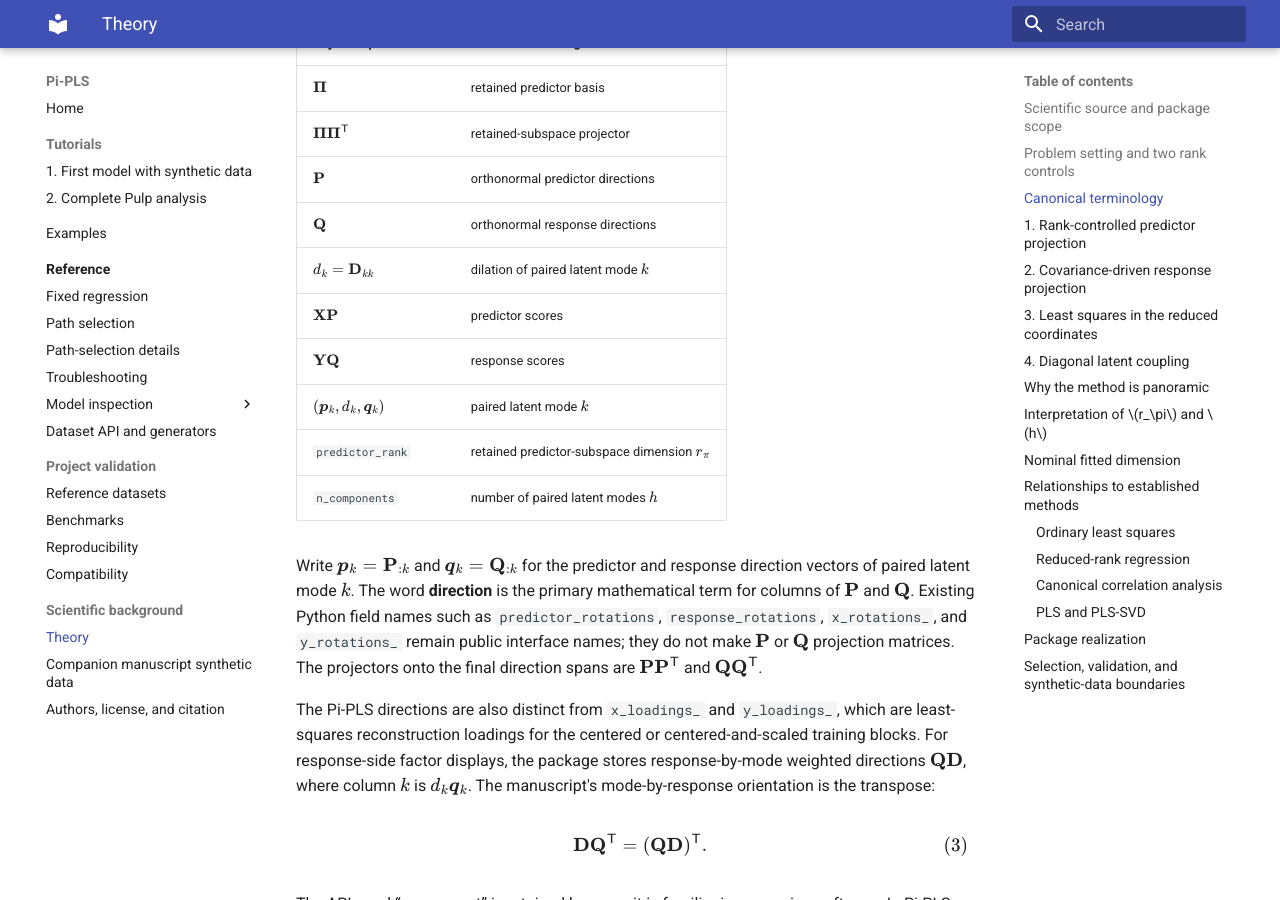
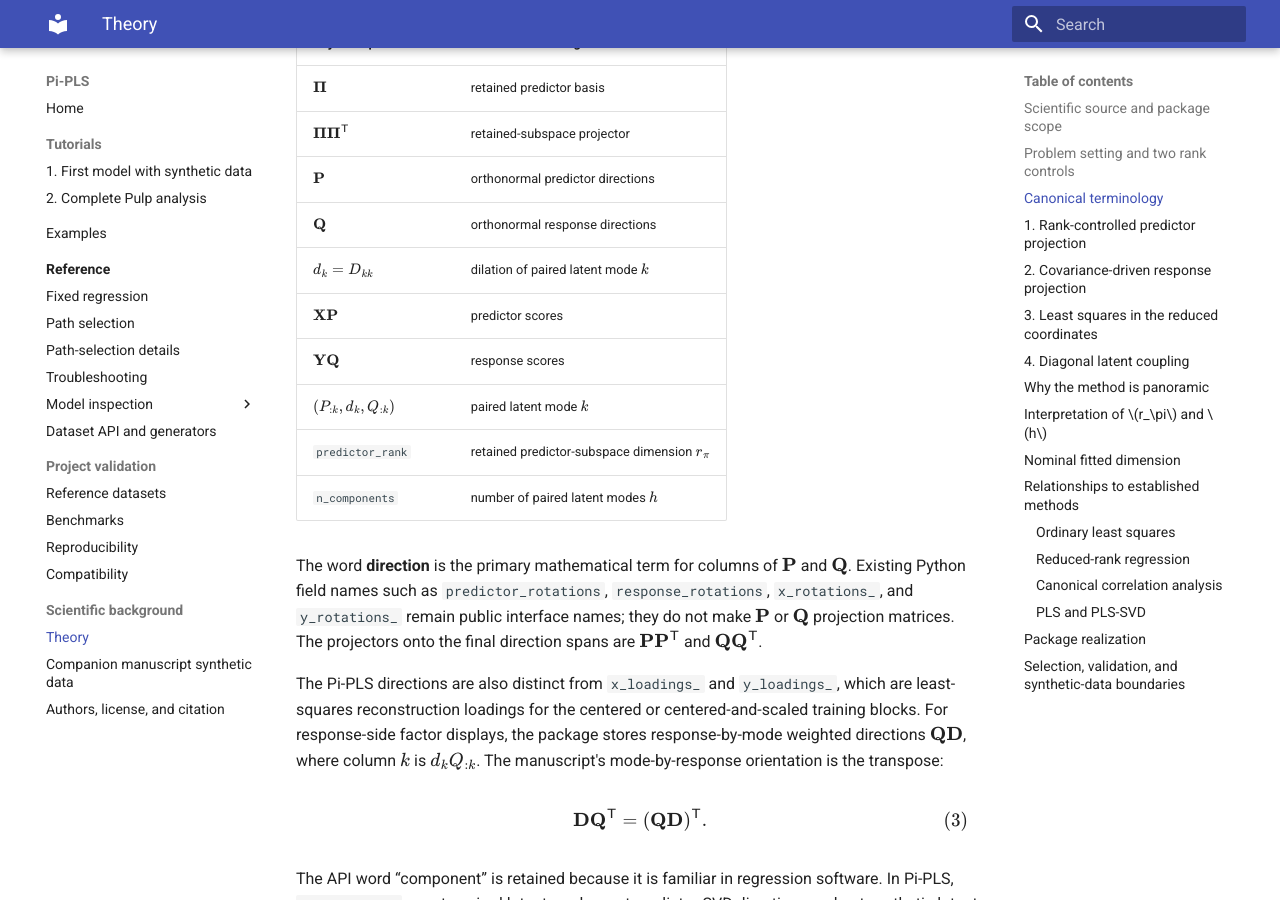
Before and after one commit to stefanlindstroem/pipls_private, an MkDocs documentation site: the page built from docs/theory.md, in a window 1280 px wide and 900 px high, scrolled down 1432 px. Built offline with MkDocs 1.6.1 and Material for MkDocs 9.7.7, drawn with Linux system fonts in a browser that asks for light colours; some of the changed text lies outside the part shown.

Commit message:
Correct matrix and indexed-column notation

```diff
--- a/docs/javascripts/mathjax.js
+++ b/docs/javascripts/mathjax.js
@@ -5,9 +5,6 @@ window.MathJax = {
     processEscapes: true,
     processEnvironments: true,
     tags: "ams",
-    macros: {
-      bm: ["\\boldsymbol{#1}", 1],
-    },
   },
   options: {
     ignoreHtmlClass: ".*|",
--- a/docs/theory.md
+++ b/docs/theory.md
@@ -62,16 +62,15 @@ The package uses the following terms for the fixed Pi-PLS construction:
 | $\mathbf{\Pi}\mathbf{\Pi}^{\mathsf T}$ | retained-subspace projector |
 | $\mathbf{P}$ | orthonormal predictor directions |
 | $\mathbf{Q}$ | orthonormal response directions |
-| $d_k=\mathbf{D}_{kk}$ | dilation of paired latent mode $k$ |
+| $d_k=D_{kk}$ | dilation of paired latent mode $k$ |
 | $\mathbf{X}\mathbf{P}$ | predictor scores |
 | $\mathbf{Y}\mathbf{Q}$ | response scores |
-| $(\bm{p}_k,d_k,\bm{q}_k)$ | paired latent mode $k$ |
+| $(P_{:k},d_k,Q_{:k})$ | paired latent mode $k$ |
 | `predictor_rank` | retained predictor-subspace dimension $r_\pi$ |
 | `n_components` | number of paired latent modes $h$ |
 
-Write $\bm{p}_k=\mathbf{P}_{:k}$ and $\bm{q}_k=\mathbf{Q}_{:k}$ for the predictor and response
-direction vectors of paired latent mode $k$. The word **direction** is the primary mathematical term
-for columns of $\mathbf{P}$ and $\mathbf{Q}$. Existing Python field names such as
+The word **direction** is the primary mathematical term for columns of $\mathbf{P}$ and
+$\mathbf{Q}$. Existing Python field names such as
 `predictor_rotations`, `response_rotations`, `x_rotations_`, and `y_rotations_` remain public
 interface names; they do not make $\mathbf{P}$ or $\mathbf{Q}$ projection matrices. The projectors
 onto the final direction spans are $\mathbf{P}\mathbf{P}^{\mathsf T}$ and
@@ -80,7 +79,7 @@ $\mathbf{Q}\mathbf{Q}^{\mathsf T}$.
 The Pi-PLS directions are also distinct from `x_loadings_` and `y_loadings_`, which are
 least-squares reconstruction loadings for the centered or centered-and-scaled training blocks.
 For response-side factor displays, the package stores response-by-mode weighted directions
-$\mathbf{Q}\mathbf{D}$, where column $k$ is $d_k\bm{q}_k$. The manuscript's mode-by-response
+$\mathbf{Q}\mathbf{D}$, where column $k$ is $d_kQ_{:k}$. The manuscript's mode-by-response
 orientation is the transpose:
 
 \begin{equation}
@@ -244,8 +243,8 @@ and the reduced regression relation becomes
 \mathbf{E}_\pi=\mathbf{E}''\mathbf{N}.
 \end{equation}
 
-The predictor score vector $\mathbf{X}\bm{p}_k$ is coupled only to the response score
-vector $\mathbf{Y}\bm{q}_k$, with dilation $d_k$. This is the one-to-one, mode-wise interpretation
+The predictor score vector $\mathbf{X}P_{:k}$ is coupled only to the response score
+vector $\mathbf{Y}Q_{:k}$, with dilation $d_k$. This is the one-to-one, mode-wise interpretation
 central to Pi-PLS. Orthogonal rotation by $\mathbf{N}$ preserves the Frobenius norm of the
 residual and orthogonally transforms its covariance; it preserves covariance
 eigenvalues but does not generally leave the covariance matrix itself unchanged.
```
Also changed, not shown: docs/api/index.md (+5 -3 lines), docs/api/inspection.md (+4 -4 lines), docs/api/path.md (+1 -1 lines), docs/api/regression.md (+5 -5 lines), docs/model_inspection.md (+19 -16 lines), 3 other files.
